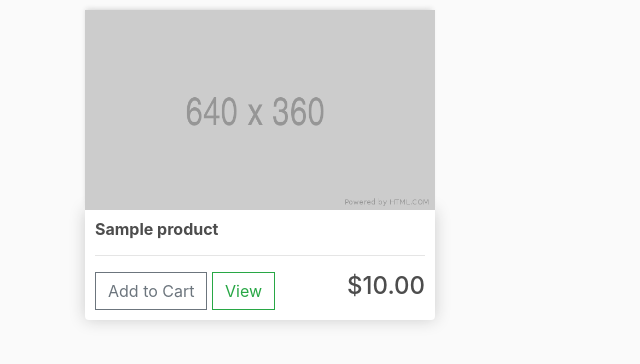
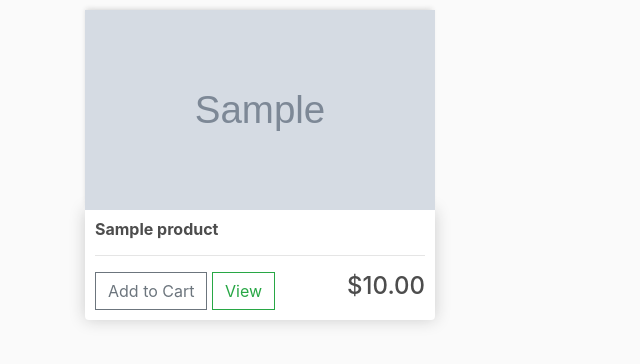
Before and after one commit to Hyper-glitch/Django_ecommerce, a Django app: page / in a window 1280 px wide. Shown: the part 57-421 px from the top of the page, without its empty margins (0-640 px from the left). Run offline with Django 3.2, Linux system fonts and the light colour scheme; tables that the repository leaves empty hold one stand-in row (values such as "Sample post"); grey boxes marked "Sample" are stand-in pictures; some libraries are stand-ins or nearby versions.

Commit message:
rewrite method for get photo's url

```diff
--- a/ecommerce/store/templates/store/store.html
+++ b/ecommerce/store/templates/store/store.html
@@ -4,7 +4,7 @@
     <div class="row">
         {% for product in products %}
         <div class="col-lg-4">
-            <img class="thumbnail" src="{% static 'images/placeholder.png' %}">
+            <img class="thumbnail" src="{{ product.get_photo_url }}">
             <div class="box-element product">
                 <h6><strong>{{ product.name }}</strong></h6>
                 <hr>
```
